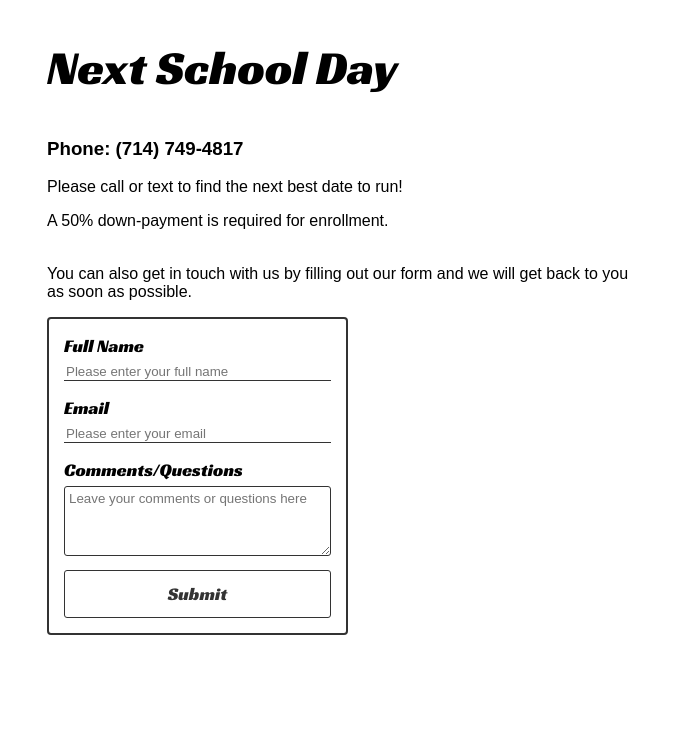
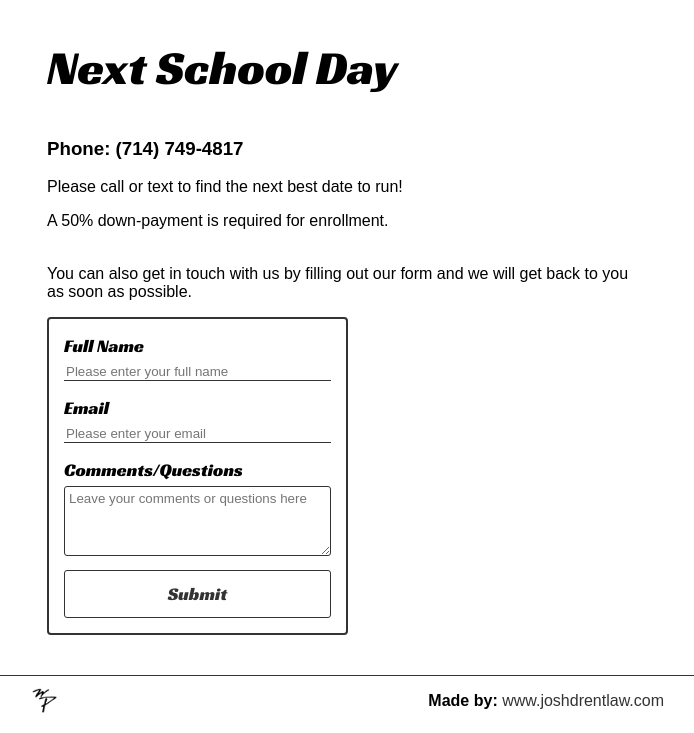
Before and after one commit to JoshDrentlaw/pankratzraceschool-v2, a Gatsby site: page / in a window 1280 px wide. Shown: the part 1092-1825 px from the top of the page, without its empty margins (292-986 px from the left). Before the commit the page ends 1735 px from the top, so only its background shows below. Built offline with nearby package versions, Linux system fonts and the light colour scheme; Gatsby itself is replaced by a stand-in of ours.

Commit message:
Added footer.

```diff
--- a/src/components/layout.js
+++ b/src/components/layout.js
@@ -1,6 +1,7 @@
 import React from "react"
 import styled from "styled-components"
 import signature from '../images/signature.png'
+import icon from '../images/icon.png'
 
 export const Sizes = {
     sm: '576',
@@ -32,6 +33,15 @@ const Body = styled.div`
         font-family: Arial, Helvetica, sans-serif;
         box-sizing: border-box;
     }
+`
+
+const Nav = styled.nav`
+    background-color: #333;
+    margin-inline: -8px;
+    margin-top: -8px;
+    display: flex;
+    position: sticky;
+    justify-content: space-between;
 `
 
 const NavLink = styled.a`
@@ -154,19 +164,52 @@ export const ImgContainer = styled.div`
     }
 `
 
+const Footer = styled.footer`
+    height: 50px;
+    border-top: 1px solid #333;
+    margin-top: 40px;
+
+    div {
+        display: block;
+        display: flex;
+        justify-content: space-between;
+        align-items: center;
+        width: 100%;
+        height: 100%;
+        margin-inline: auto;
+
+        @media (min-width: ${Sizes.lg}px) {
+            width: 50%;
+        }
+    }
+
+    a {
+        text-decoration: none;
+        color: #333;
+    }
+`
+
 export default function Layout({ children }) {
     return (
         <Body>
-            <nav style={{backgroundColor: '#333', marginInline: '-8px', marginTop: '-8px', display: 'flex', justifyContent: 'space-between'}}>
+            <Nav>
                 <img src={signature} alt="Wally Pankratz signature" style={{ marginInline: '10px' }} />
                 <div style={{display: 'flex', justifyContent: 'space-around'}}>
                     <NavLink href="/">Home</NavLink>
                     <NavLink href="/about">About</NavLink>
                 </div>
-            </nav>
+            </Nav>
             <main>
                 { children }
             </main>
+            <Footer>
+                <div>
+                    <img src={icon} alt="Initial style logo" width="25px" />
+                    <span>
+                        <strong>Made by:</strong> <a href="https://www.joshdrentlaw.com">www.joshdrentlaw.com</a>
+                    </span>
+                </div>
+            </Footer>
         </Body>
     )
 }
```
